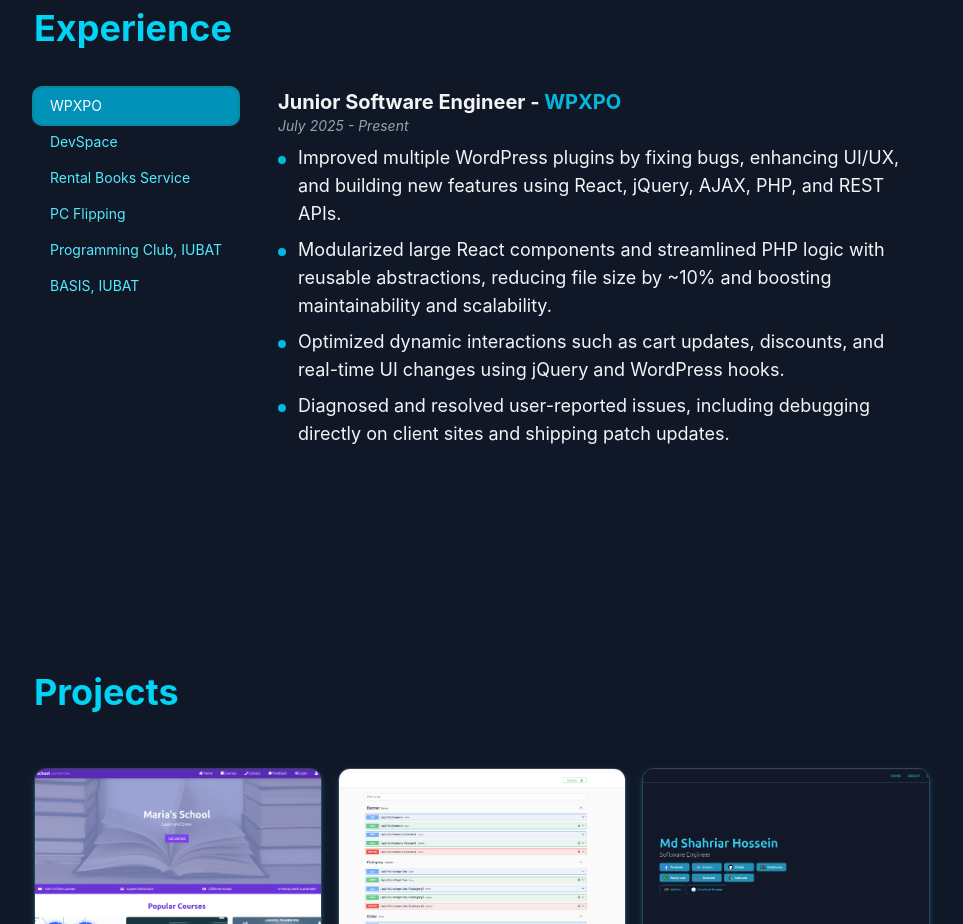
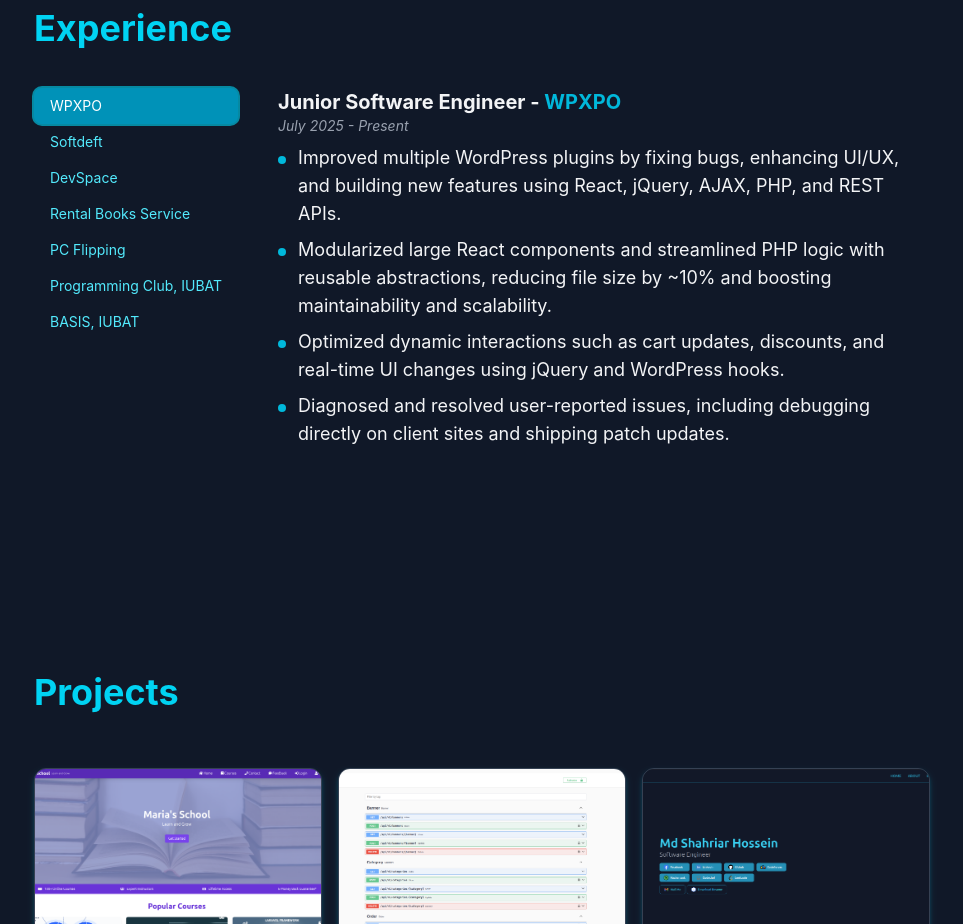
Before and after one commit to Shahriar-Hossein/portfolio-website, a Vue app: page / in a window 1280 px wide. Shown: the part 1660-2584 px from the top of the page, without its empty margins (158-1121 px from the left). Built offline with nearby package versions, Linux system fonts and the light colour scheme.

Commit message:
added laravel+livewire lms experience

```diff
--- a/src/data/experiences.ts
+++ b/src/data/experiences.ts
@@ -11,6 +11,17 @@
       'Modularized large React components and streamlined PHP logic with reusable abstractions, reducing file size by ~10% and boosting maintainability and scalability.',
       'Optimized dynamic interactions such as cart updates, discounts, and real-time UI changes using jQuery and WordPress hooks.',
       'Diagnosed and resolved user-reported issues, including debugging directly on client sites and shipping patch updates.'
+    ],
+  },
+  {
+    designation: 'Software Engineer (Part-Time, Remote)',
+    company_name: 'Softdeft',
+    company_link: 'https://softdeft.com/', // replace with actual link if available
+    time: 'June 2025 - Present',
+    bullets: [
+      'Sole developer of a scalable Laravel + Livewire course platform, built for maintainability and future feature expansion.',
+      'Designed the database schema and implemented core functionality from scratch, including multi-module courses, sequential module unlocking, video lessons, quizzes, and real-time progress tracking.',
+      'Developed advanced purchase systems with individual course enrollment, group buying, combo packages, coupon/discount management, and revenue-sharing between instructors and platform.'
     ],
   },
   {
```
